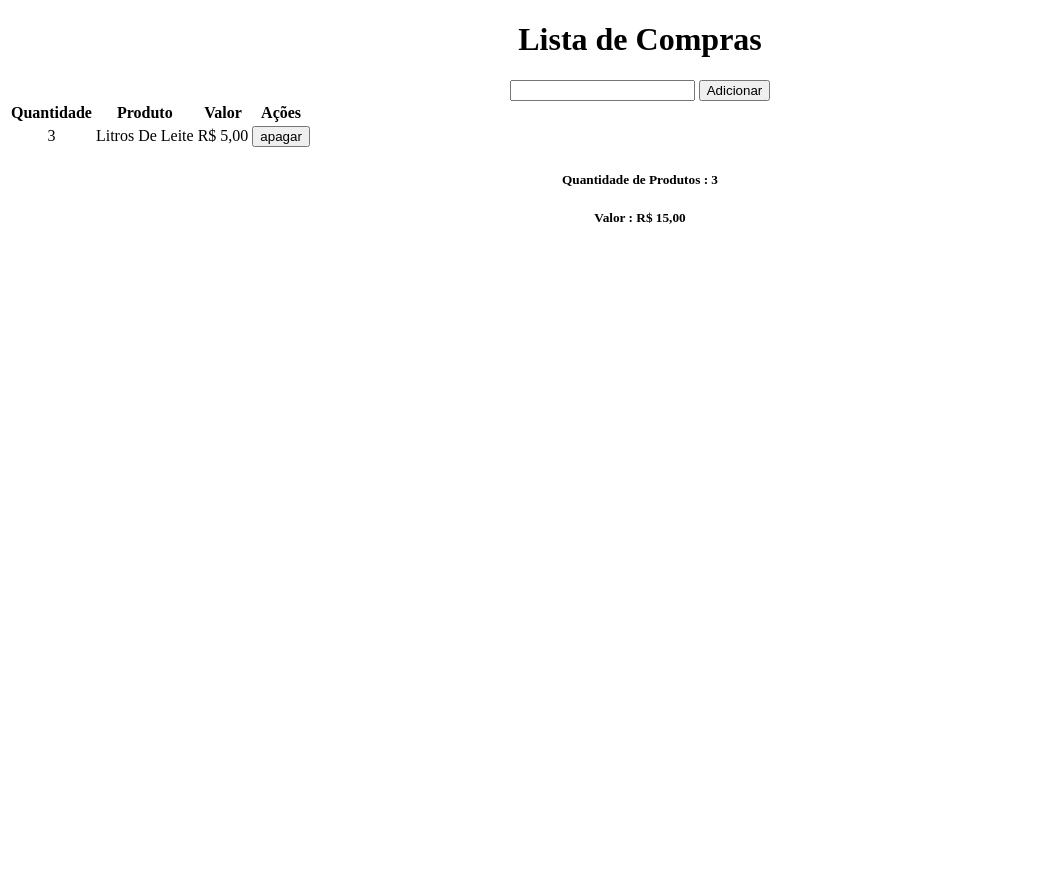
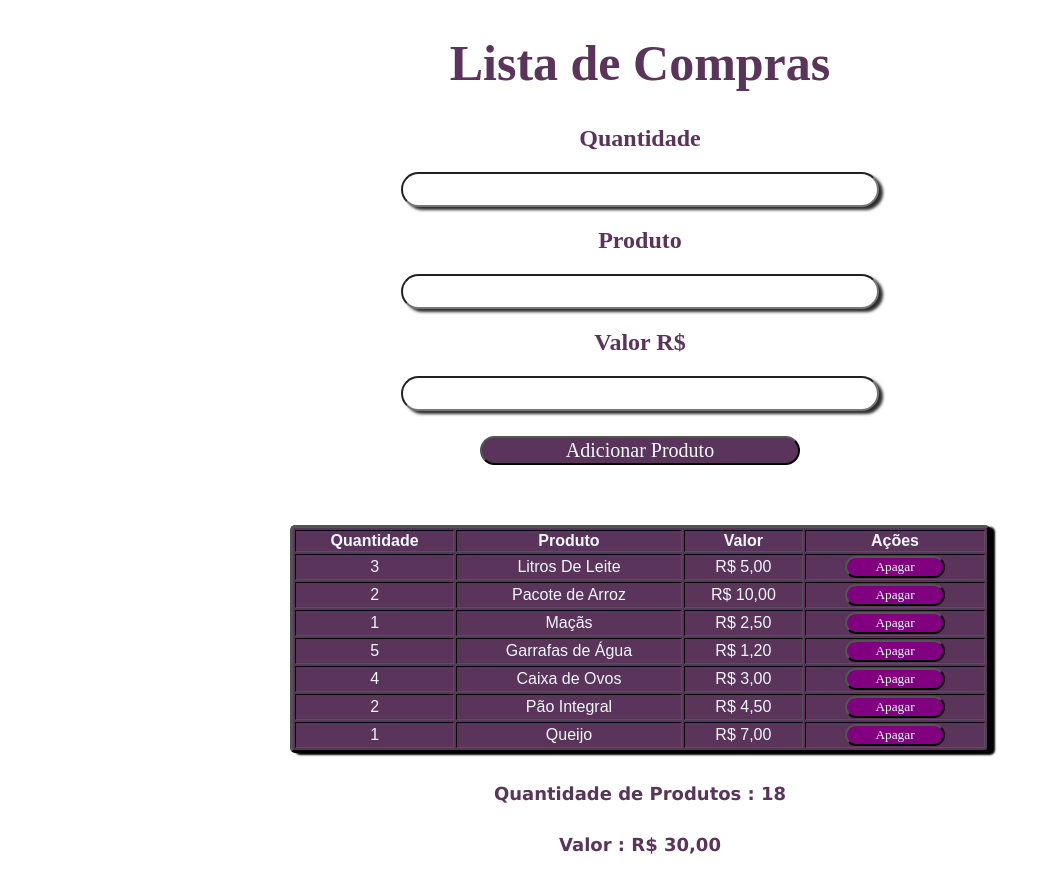
Before and after one commit to zanotta23/InsigniaPaq, a plain HTML site: page Teste/Main.html in a window 1280 px wide. Shown: the whole page, without its empty margins (0-1049 px from the left). Before the commit the page ends 800 px from the top, so only its background shows below. Drawn offline with Linux system fonts and the light colour scheme.

Commit message:
Update Main.html
Atualizações no codigp, html e css adicionado.

```diff
--- a/Teste/Main.html
+++ b/Teste/Main.html
@@ -11,54 +11,183 @@
 <body>
 
     <style>
+
         div {
             text-align: center;
+
         }
-        #tabela{
+
+        #tabela {
+            height: 90px;
+            color: aliceblue;
+            background-color: rgb(90, 52, 90);
+            border-radius: 5px;
+            width: 700px;
+            margin: auto;
+            margin-top: 60px;
             text-align: center;
+            font-family: Arial, "Helvetica Neue", Helvetica, sans-serif;
+            border-color: black;
+            box-shadow: 5px 2px 2px black;
+
+        }
+
+        #apagar {
+            width: 100px;
+            color: aliceblue;
+            background-color: purple;
+            border-radius: 20px;
+            Font-family: Franklin Gothic, Arial Bold;
+            cursor: pointer;
+        }
+
+        #titulo {
+            Font-family: Franklin Gothic, Arial Bold;
+            color: rgb(90, 52, 90);
+            font-size: 50px;
+        }
+
+        #imputquantidade {
+            border-radius: 20px;
+            width: 470px;
+            font-size: 25px;
+            box-shadow: 4px 3px 3px rgba(0, 0, 0, 0.822);
+            font-family: Verdana, Geneva, Tahoma, sans-serif, bold;
+        }
+
+        #botaoenviar {
+            width: 320px;
+            background-color: rgb(90, 52, 90);
+            color: aliceblue;
+            border-radius: 30px;
+            font-size: 20px;
+            Font-family: Franklin Gothic, Arial Bold;
+            text-align: center;
+            cursor: pointer;
+        }
+
+        #bot {
+            margin-top: 25px;
+        }
+
+        #Quantidade {
+            Font-family: Franklin Gothic, Arial Bold;
+            color: rgb(90, 52, 90);
+
+        }
+
+        #imputprod {
+            border-radius: 20px;
+            width: 470px;
+            font-size: 25px;
+            box-shadow: 4px 3px 3px rgba(0, 0, 0, 0.822);
+            font-family: Verdana, Geneva, Tahoma, sans-serif, bol;
+        }
+
+        #imputvalor {
+            border-radius: 20px;
+            width: 470px;
+            font-size: 25px;
+            box-shadow: 4px 3px 3px rgba(0, 0, 0, 0.822);
+            font-family: Verdana, Geneva, Tahoma, sans-serif, bol;
+        }
+
+        #quantidadesacola {
+            font-family: Verdana, Geneva, Tahoma, sans-serif, bold;
+            color: rgb(90, 52, 90);
+            font-size: 18px;
+        }
+
+        #valorsacola {
+            font-family: Verdana, Geneva, Tahoma, sans-serif, bold;
+            color: rgb(90, 52, 90);
+            font-size: 18px;
         }
     </style>
 
     <div>
+        <h1 id="titulo">Lista de Compras</h1>
 
-        <h1>Lista de Compras</h1>
+        <h2 id="Quantidade">Quantidade</h2>
+        <input id="imputquantidade" type="text">
+    </div>
 
-        <input type="text">
+    <div>
+        <h2 id="Quantidade">Produto</h2>
+        <input id="imputprod" type="text">
+    </div>
 
-        <button>Adicionar</button>
+    <div>
+        <h2 id="Quantidade">Valor R$</h2>
+        <input id="imputvalor" type="text">
+    </div>
 
+    <div id="bot">
+        <button id="botaoenviar">Adicionar Produto</button>
 
-
-        <table id="tabela">
+        <table border="3" id="tabela">
 
             <tr>
                 <th>Quantidade</th>
                 <th>Produto</th>
                 <th>Valor</th>
                 <th>Ações</th>
-
             </tr>
 
             <tr>
-                <td>
-                    3
-                </td>
+                <td>3</td>
+                <td>Litros De Leite</td>
+                <td>R$ 5,00</td>
+                <td><button id="apagar">Apagar</button></td>
+            </tr>
 
-                <td>
-                    Litros De Leite
-                </td>
+            <tr>
+                <td>2</td>
+                <td>Pacote de Arroz</td>
+                <td>R$ 10,00</td>
+                <td><button id="apagar">Apagar</button></td>
+            </tr>
 
-                <td>
-                    R$ 5,00
-                </td>
-                <td>
-                    <button>apagar</button>
-                </td>
+            <tr>
+                <td>1</td>
+                <td>Maçãs</td>
+                <td>R$ 2,50</td>
+                <td><button id="apagar">Apagar</button></td>
+            </tr>
+
+            <tr>
+                <td>5</td>
+                <td>Garrafas de Água</td>
+                <td>R$ 1,20</td>
+                <td><button id="apagar">Apagar</button></td>
+            </tr>
+
+            <tr>
+                <td>4</td>
+                <td>Caixa de Ovos</td>
+                <td>R$ 3,00</td>
+                <td><button id="apagar">Apagar</button></td>
+            </tr>
+
+            <tr>
+                <td>2</td>
+                <td>Pão Integral</td>
+                <td>R$ 4,50</td>
+                <td><button id="apagar">Apagar</button></td>
+            </tr>
+
+            <tr>
+                <td>1</td>
+                <td>Queijo</td>
+                <td>R$ 7,00</td>
+                <td><button id="apagar">Apagar</button></td>
             </tr>
 
         </table>
-        <h5>Quantidade de Produtos : 3</h5>
-        <h5>Valor : R$ 15,00 </h5>
+
+        </table>
+        <h5 id="quantidadesacola">Quantidade de Produtos : 18</h5>
+        <h5 id="valorsacola">Valor : R$ 30,00 </h5>
 
     </div>
 </body>
```
